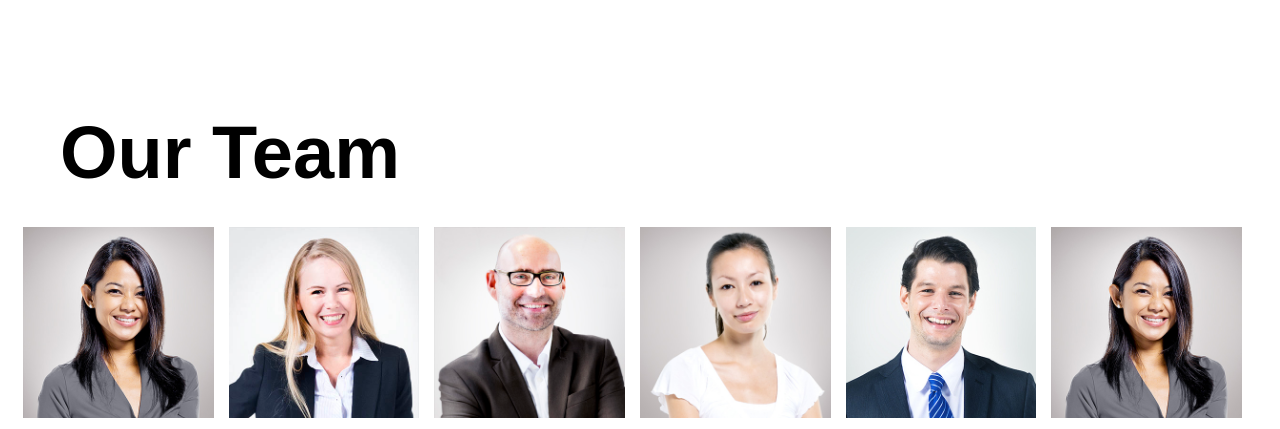
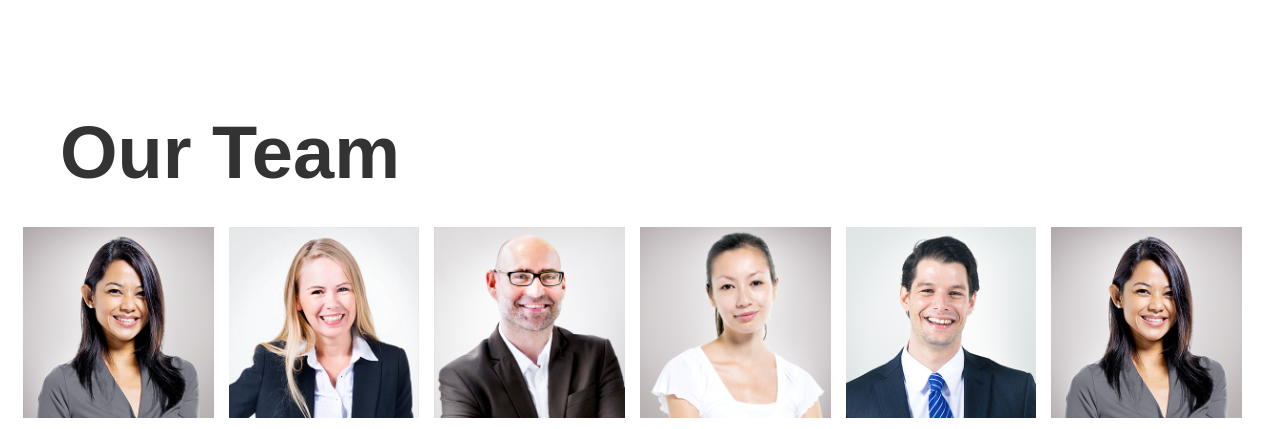
Before and after one commit to SarikaMangalpally/webpage-responsive, a plain HTML site: page index.html in a window 1280 px wide. Shown: the part 3868-4297 px from the top of the page. Drawn offline with Linux system fonts and the light colour scheme.

Commit message:
changed color of our team heading

```diff
--- a/style.css
+++ b/style.css
@@ -505,6 +505,9 @@ footer {
 .our-team-main-div {
   white-space: nowrap;
 }
+.our-team-main-div h2 {
+  color: #333;
+}
 .team-member-details {
   text-align: center;
   /* padding: 10px 15px; */
@@ -570,7 +573,6 @@ footer {
   height: 1px;
   background-color: #979797;
 }
-
 .team-members-main-div {
   margin-top: 2rem;
 }
```
